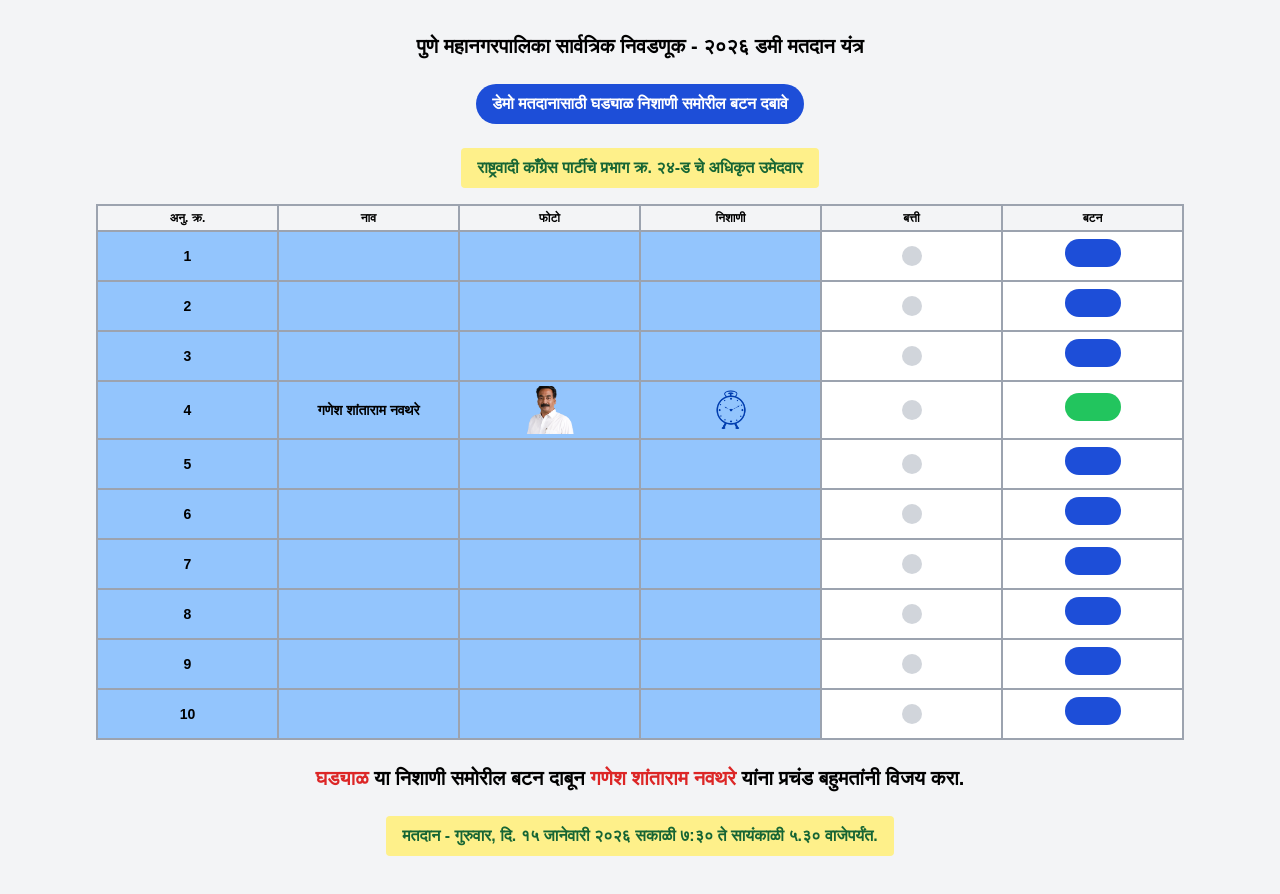
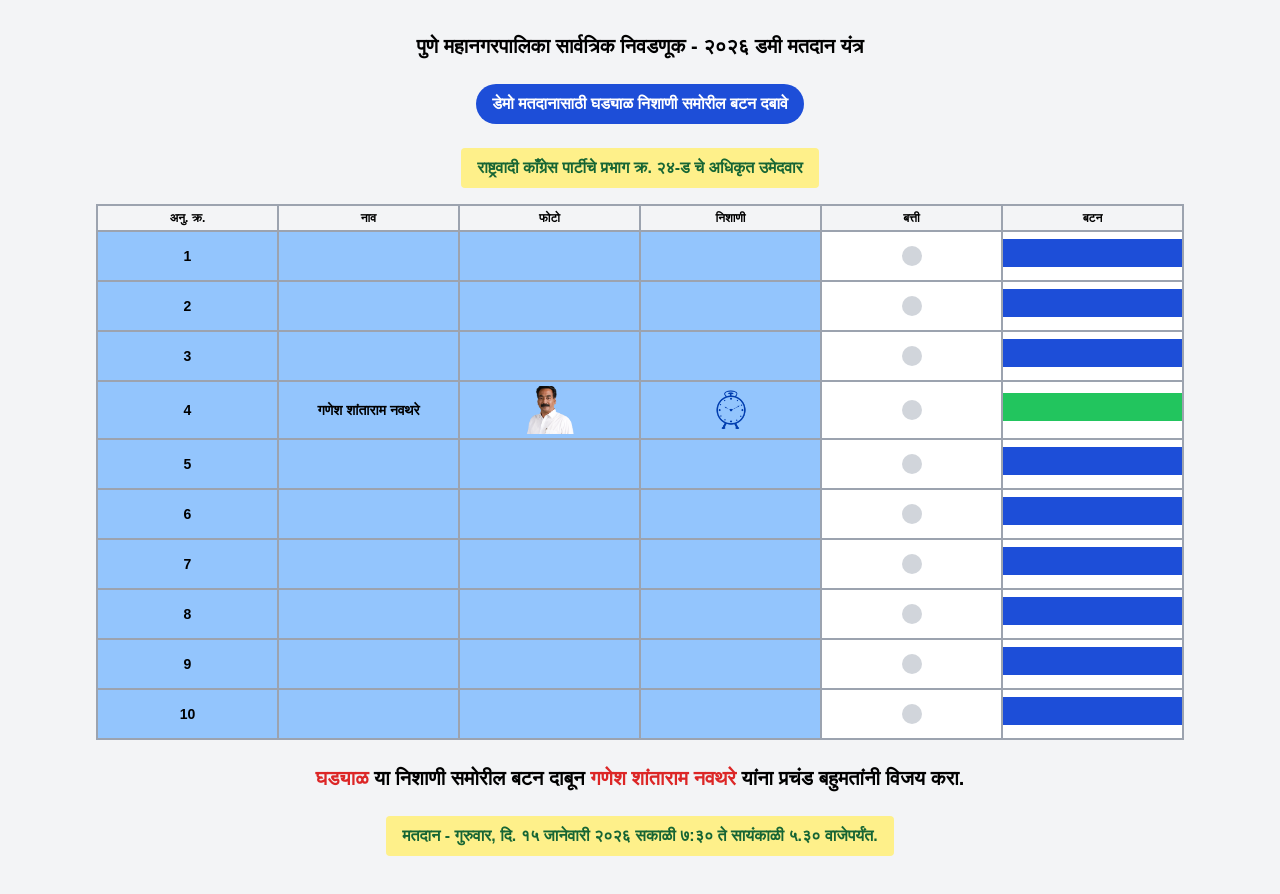
Before and after one commit to corporateDynastical/ganesh_navthare_dummyvote, a Next.js app: page / in a window 1280 px wide. Built offline with nearby package versions, Linux system fonts and the light colour scheme.

Commit message:
Update page.tsx

```diff
--- a/app/page.tsx
+++ b/app/page.tsx
@@ -2,8 +2,8 @@
 import { useRef, useState } from "react";
 
 const SoundCheck = () => {
-  const buttonSoundRef = useRef<HTMLAudioElement | null>(null); // sound1
-  const otherButtonSoundRef = useRef<HTMLAudioElement | null>(null); // sound2
+  const buttonSoundRef = useRef<HTMLAudioElement | null>(null);
+  const otherButtonSoundRef = useRef<HTMLAudioElement | null>(null);
   const [activeRow, setActiveRow] = useState<number | null>(null);
 
   const playButtonSound = (index: number) => {
@@ -42,28 +42,19 @@
         </span>
       </div>
 
-      <div className="overflow-x-hidden">
+      {/* 👇 Mobile spacing added (p-2), desktop tight (md:p-0) */}
+      <div className="overflow-x-hidden p-2 md:p-0">
         <table className="w-full border-2 border-gray-400 dark:border-gray-600 table-fixed">
           <thead>
             <tr className="bg-gray-100 dark:bg-gray-800">
-              <th className="border-2 border-gray-400 px-1 py-1 text-center text-xs font-bold">
-               अनु. क्र.
-              </th>
-              <th className="border-2 border-gray-400 px-1 py-1 text-center text-xs font-bold">
-                नाव
-              </th>
-              <th className="border-2 border-gray-400 px-1 py-1 text-center text-xs font-bold">
-                फोटो
-              </th>
-              <th className="border-2 border-gray-400 px-1 py-1 text-center text-xs font-bold">
-                निशाणी
-              </th>
-              <th className="border-2 border-gray-400 px-1 py-1 text-center text-xs font-bold">
-                बत्ती
-              </th>
-              <th className="border-2 border-gray-400 px-1 py-1 text-center text-xs font-bold">
-                बटन
-              </th>
+              {["अनु. क्र.","नाव","फोटो","निशाणी","बत्ती","बटन"].map((h, i) => (
+                <th
+                  key={i}
+                  className="border-2 border-gray-400 px-1 py-1 text-center text-xs font-bold"
+                >
+                  {h}
+                </th>
+              ))}
             </tr>
           </thead>
 
@@ -74,7 +65,6 @@
                   {index + 1}
                 </td>
 
-                {/* ❌ NOTA removed — only candidate on row 4 */}
                 <td className="border-2 border-gray-400 px-1 py-1 text-center font-bold text-sm">
                   {index === 3 ? "गणेश शांताराम नवथरे" : ""}
                 </td>
@@ -107,14 +97,14 @@
                   ></div>
                 </td>
 
-                {/* बटन */}
-                <td className="border-2 border-gray-400 px-1 py-1 text-center bg-white dark:bg-gray-800">
+                {/* 👇 Button cell padding reduced so button touches border more */}
+                <td className="border-2 border-gray-400 px-0 py-0 text-center bg-white dark:bg-gray-800">
                   <button
                     onClick={() =>
                       index === 3 ? playButtonSound(index) : playOtherButtonSound(index)
                     }
-                    className={`h-7 rounded-full ${
-                      index === 3 ? "bg-green-500 w-14" : "bg-blue-700 w-14"
+                    className={`h-7 w-full rounded-none ${
+                      index === 3 ? "bg-green-500" : "bg-blue-700"
                     }`}
                   />
                 </td>
```
